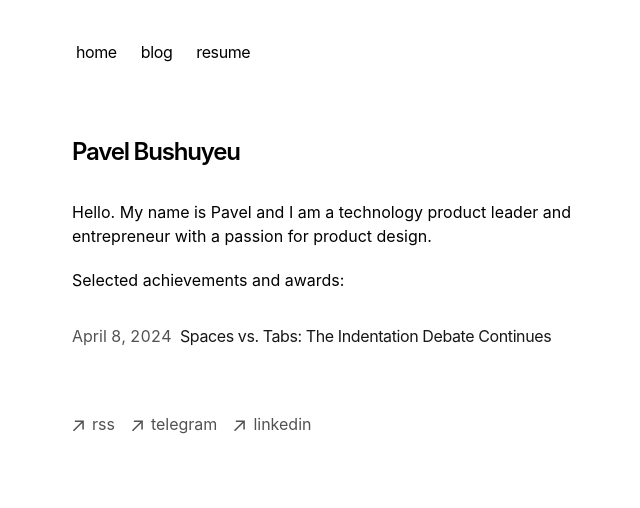
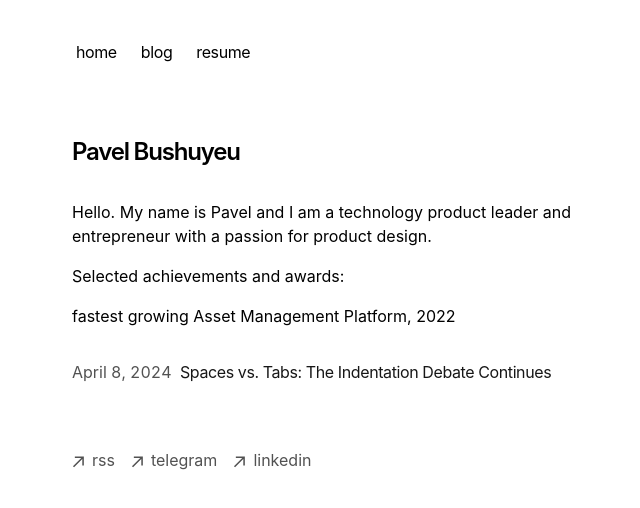
Before and after one commit to bushuyeu/portfolio, a Next.js app: page / in a window 1280 px wide. Shown: the top 508 px of the page, without its empty margins (280-920 px from the left). Built offline with nearby package versions, Linux system fonts and the light colour scheme.

Commit message:
li added

```diff
--- a/app/page.tsx
+++ b/app/page.tsx
@@ -6,7 +6,7 @@ export default function Page() {
       <h1 className="mb-8 text-2xl font-semibold tracking-tighter">
         Pavel Bushuyeu
       </h1>
-      <h3 className="mb-5">
+      <h3 className="mb-4">
         {`Hello. My name is Pavel and I am a technology product leader and entrepreneur with a passion for product design.
         `}
       </h3>
@@ -15,6 +15,11 @@ export default function Page() {
         Selected achievements and awards:
         `}
       </h4>
+      <ul>
+        <li className="mb-4">
+          {"fastest growing Asset Management Platform, 2022"}
+        </li>
+      </ul>
       <div className="my-8">
         <BlogPosts />
       </div>
```
